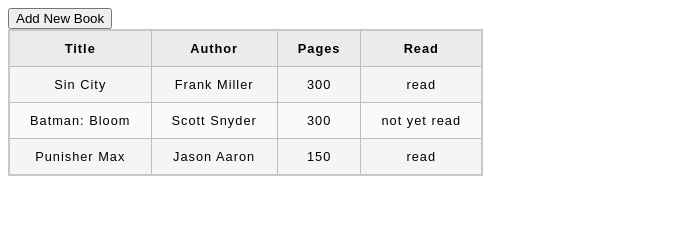
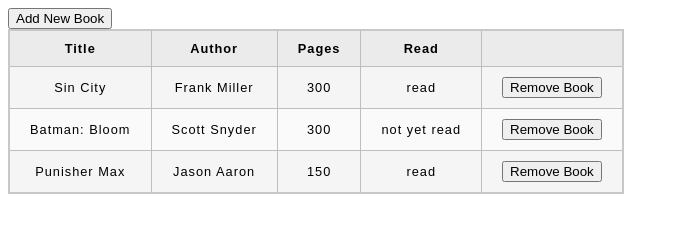
Before and after one commit to JSE955/library, a plain HTML site: page index.html in a window 1280 px wide. Shown: the whole page, without its empty margins (0-679 px from the left). Drawn offline with Linux system fonts and the light colour scheme.

Commit message:
Add button to remove book from library

```diff
--- a/index.html
+++ b/index.html
@@ -16,6 +16,7 @@
                 <th>Author</th>
                 <th>Pages</th>
                 <th>Read</th>
+                <th></th>
             </tr>
         </thead>
         <tbody></tbody>
--- a/library.js
+++ b/library.js
@@ -53,22 +53,33 @@ function addBookToLibrary(title, author, pages, read) {
 
 function displayBooks() {
     let newTableBody = document.createElement("tbody");
-    for (book of myLibrary) {
+    for (let i = 0; i < myLibrary.length; i++) {
         let row = document.createElement("tr");
 
         let titleCell = document.createElement("td");
-        titleCell.textContent = book.title;
+        titleCell.textContent = myLibrary[i].title;
         let authorCell = document.createElement("td");
-        authorCell.textContent = book.author;
+        authorCell.textContent = myLibrary[i].author;
         let pagesCell = document.createElement("td");
-        pagesCell.textContent = book.pages;
+        pagesCell.textContent = myLibrary[i].pages;
         let readCell = document.createElement("td");
-        readCell.textContent = book.read;
+        readCell.textContent = myLibrary[i].read;
+
+        let removeCell = document.createElement("td");
+        let removeBtn = document.createElement("button")
+        removeBtn.textContent = "Remove Book";
+        removeBtn.setAttribute("type", "button");
+        removeBtn.addEventListener("click", () => {
+            myLibrary.splice(i, 1);
+            displayBooks();
+        });
+        removeCell.appendChild(removeBtn);
 
         row.appendChild(titleCell);
         row.appendChild(authorCell);
         row.appendChild(pagesCell);
         row.appendChild(readCell);
+        row.appendChild(removeCell);
 
         newTableBody.appendChild(row);
     }
```
